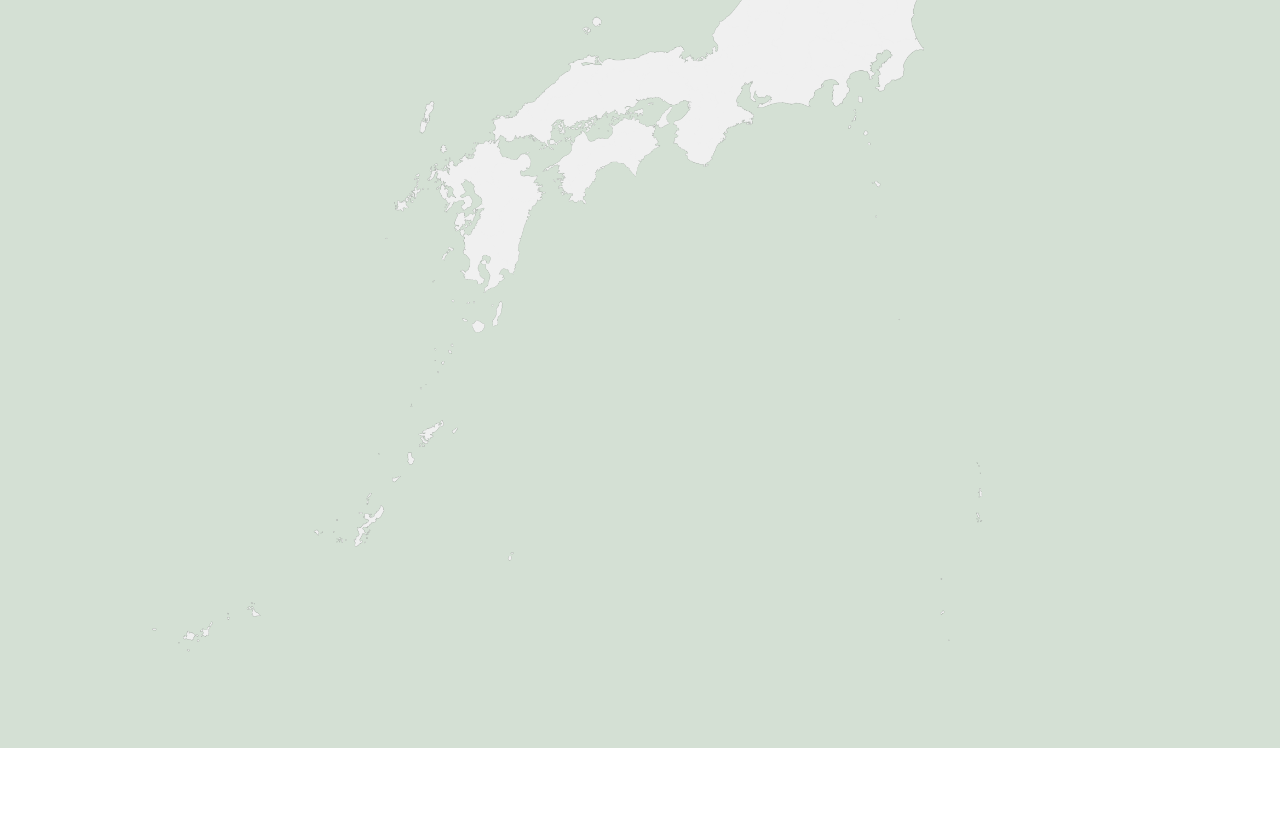
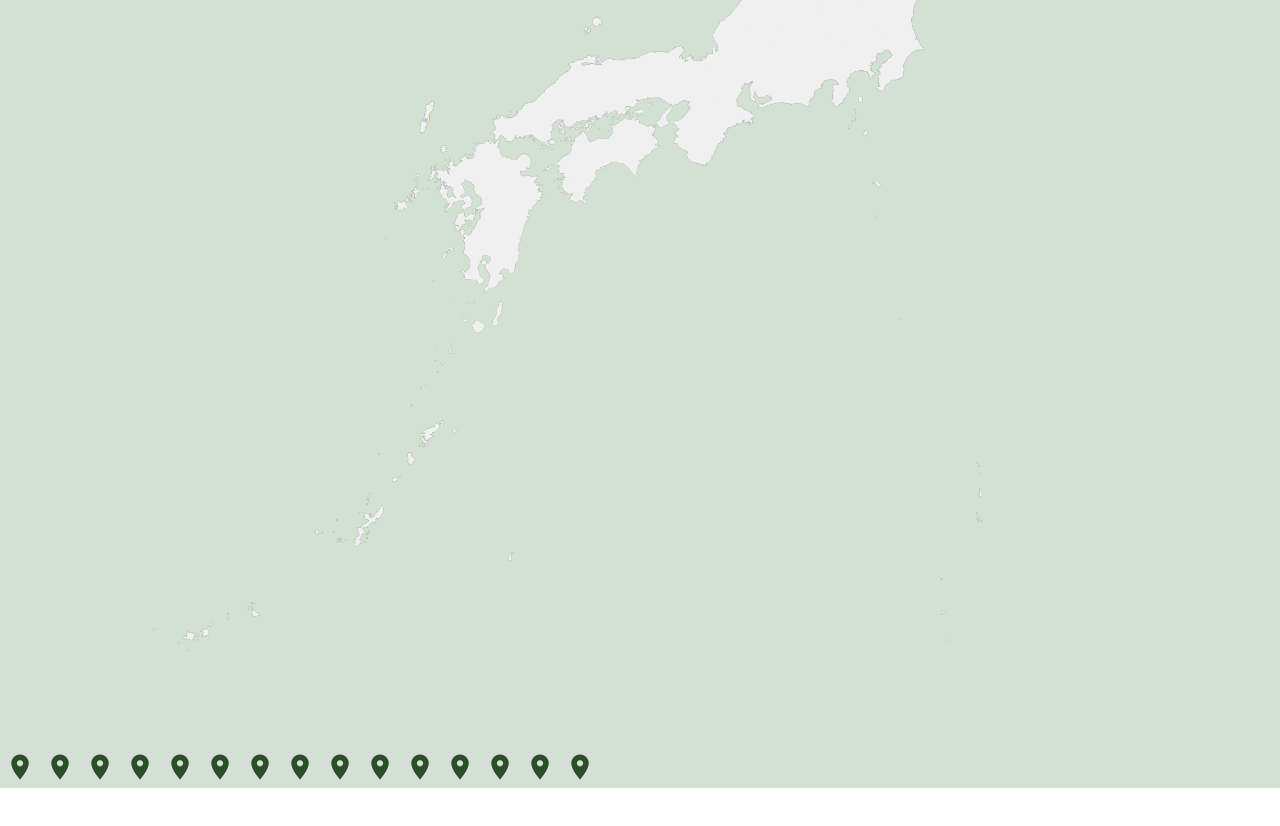
Before and after one commit to Lrigami/FreeCodeCamp-Projects, a plain HTML site: page Certif-ResponsiveWebDesign/FourthProject-ProductLandingPage/index.html in a window 1280 px wide. Shown: the part 2185-3011 px from the top of the page. Drawn offline with Linux system fonts and the light colour scheme; a web font is replaced by a local one.

Commit message:
update mapButtons classes and style

```diff
--- a/Certif-ResponsiveWebDesign/FourthProject-ProductLandingPage/app.js
+++ b/Certif-ResponsiveWebDesign/FourthProject-ProductLandingPage/app.js
@@ -101,17 +101,27 @@ let locations = [
     {
         name: "Nagano",
         prefecture: "Nagano"
-    },
+    }
 ];
 
 // sort locations array by alphabetical order
 const locationsFilter = locations.sort((a, b) => a.name.localeCompare(b.name));
 
-// create an option for each location of the sorted array
+// create an option for each location of the sorted array and a button for the map
 const select = document.getElementById("select-location");
+const map = document.getElementById("japanMapLocations");
 locationsFilter.forEach((location) => {
     let option = document.createElement("option");
     option.value = `${location.name}`;
     option.innerHTML = `${location.name}`;
+
+    let mapButton = document.createElement("button");
+    mapButton.classList.add("map-location", `${location.name.replace(/\s+/g, '-')}`);
+    let mapIcon = document.createElement("span");
+    mapIcon.classList.add("material-icons");
+    mapIcon.innerHTML = "location_on";
+
     select.appendChild(option);
+    mapButton.appendChild(mapIcon);
+    map.appendChild(mapButton);
 })
--- a/Certif-ResponsiveWebDesign/FourthProject-ProductLandingPage/index.html
+++ b/Certif-ResponsiveWebDesign/FourthProject-ProductLandingPage/index.html
@@ -86,9 +86,9 @@
             <section id="locations">
                 <div id="japanMapLocations">
                     <h2>Locations</h2>
-                    <label for="select-location">Chose a location:</label>
+                    <label for="select-location">Chose your location:</label>
                     <select id="select-location" name="select-location">
-
+                        <!-- options are automatically created -->
                     </select>
                     <img id="japan-map" src="images/Japan-map.PNG" alt="Blank map of Japan."/>
                 </div>
--- a/Certif-ResponsiveWebDesign/FourthProject-ProductLandingPage/styles.css
+++ b/Certif-ResponsiveWebDesign/FourthProject-ProductLandingPage/styles.css
@@ -291,6 +291,26 @@ section {
     padding: 5% 10%;
 }
 
+            /* buttons */
+
+.map-location {
+    background: transparent;
+    cursor: pointer;
+    border: none;
+    width: 40px;
+    height: 40px;
+}
+
+.map-location span {
+    font-size: 30px;
+    color: var(--todefine3);
+}
+
+.map-location::after {
+    display: hidden;
+    content:
+}
+
 /* scroll-margin-top: 40px; */
 /* animations */
 
```
